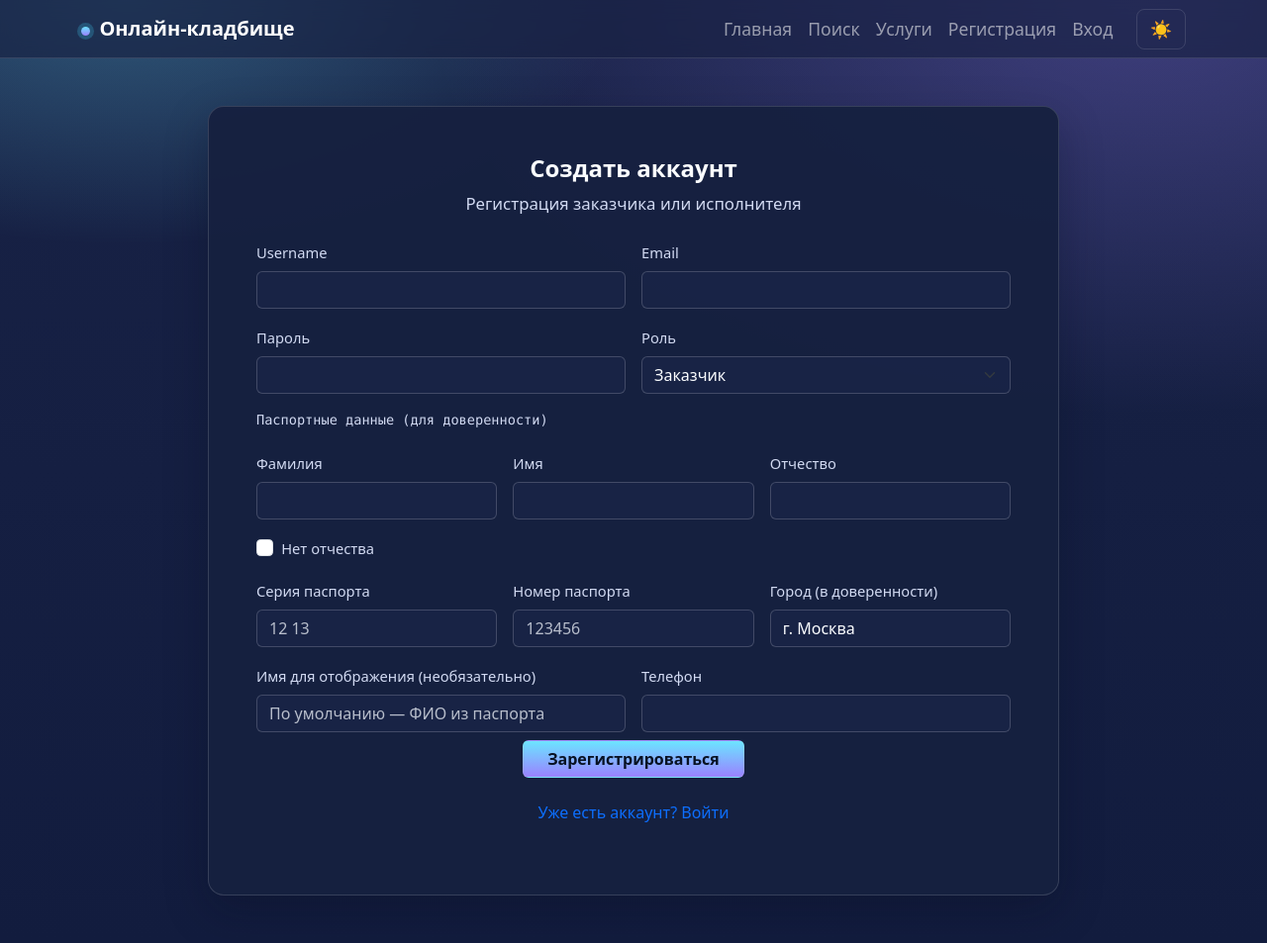
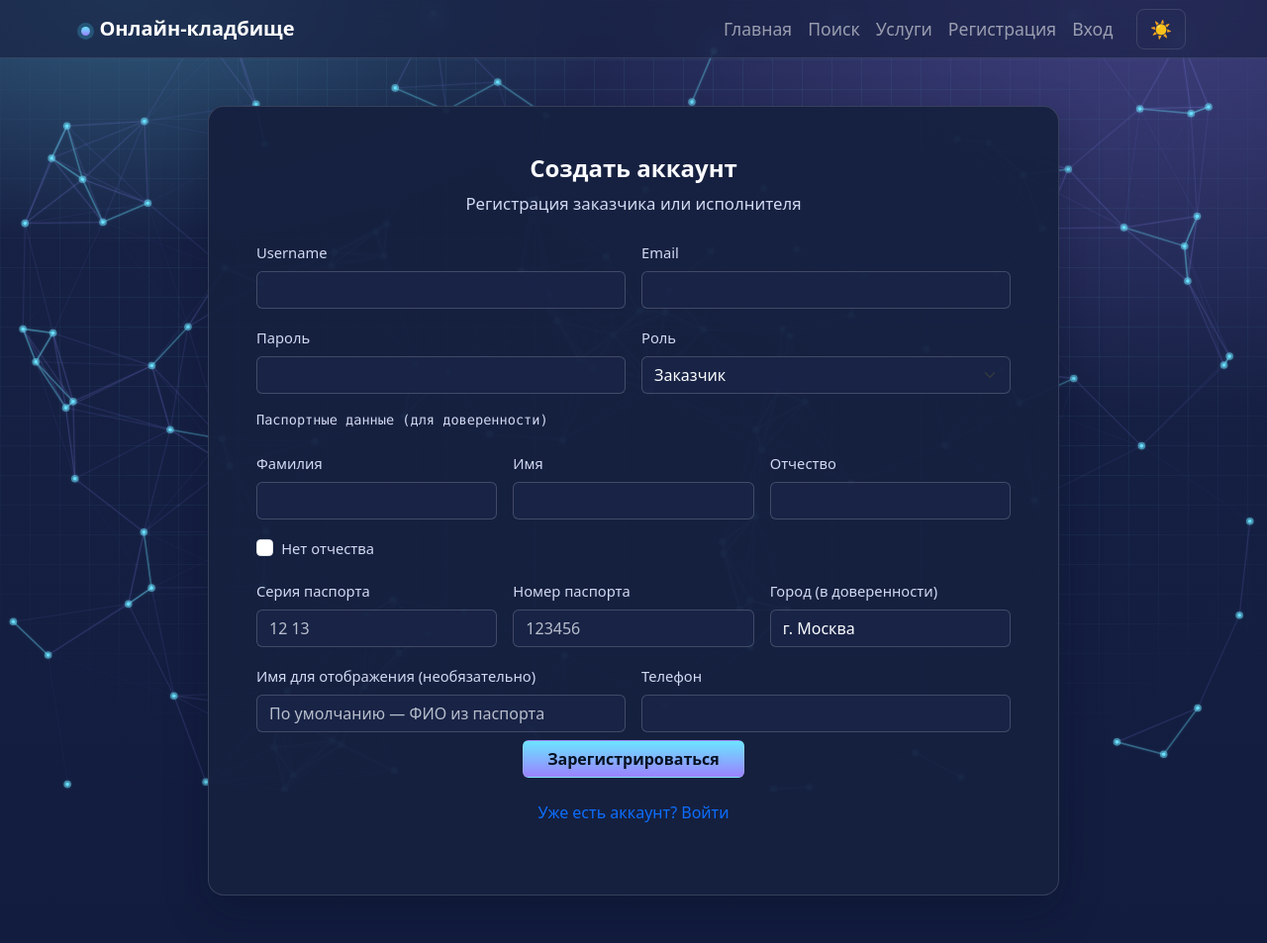
Before and after one commit to yaurnee52/Online-Cemetery-, a Django app: page /register/ in a window 1280 px wide. Shown: the whole page at 99% size. Run offline with Django 5.2, Linux system fonts and the light colour scheme; data that the repository does not hold is empty; parts of the project's set-up code (start-up, migrations or seed data) failed here and were passed over; some libraries are stand-ins or nearby versions.

Commit message:
Integrate particle background layer and tune grid styling
Co-authored-by: Cursor <cursoragent@cursor.com>

```diff
--- a/templates/base.html
+++ b/templates/base.html
@@ -59,6 +59,52 @@
         min-height: 100vh;
         font-size: 1.05rem;
         transition: background-color 0.3s ease, color 0.3s ease;
+        position: relative;
+      }
+
+      /* Фон «летающие палочки» (связанные частицы) */
+      #oc-particles-bg{
+        position: fixed;
+        inset: 0;
+        z-index: 0;
+        pointer-events: none;
+        overflow: hidden;
+      }
+
+      #oc-particles-bg::before{
+        content: "";
+        position: absolute;
+        inset: 0;
+        background-image:
+          linear-gradient(rgba(108, 228, 255, 0.09) 1px, transparent 1px),
+          linear-gradient(90deg, rgba(108, 228, 255, 0.09) 1px, transparent 1px);
+        background-size: 30px 30px;
+        mask-image: radial-gradient(ellipse 92% 82% at 50% 42%, black 25%, transparent 78%);
+      }
+
+      html[data-theme="light"] #oc-particles-bg::before{
+        background-image:
+          linear-gradient(rgba(0, 102, 204, 0.1) 1px, transparent 1px),
+          linear-gradient(90deg, rgba(0, 102, 204, 0.1) 1px, transparent 1px);
+      }
+
+      #oc-particles-canvas{
+        display: block;
+        width: 100%;
+        height: 100%;
+        filter: drop-shadow(0 0 1.5px rgba(108, 228, 255, 0.32));
+      }
+
+      html[data-theme="light"] #oc-particles-canvas{
+        filter: drop-shadow(0 0 1.5px rgba(0, 102, 204, 0.26));
+      }
+
+      body > .navbar,
+      body > main,
+      body > .holiday-toast-stack,
+      body > .modal{
+        position: relative;
+        z-index: 1;
       }
 
       .navbar{
@@ -585,6 +631,10 @@
     </style>
   </head>
   <body>
+    <div id="oc-particles-bg" aria-hidden="true">
+      <canvas id="oc-particles-canvas"></canvas>
+    </div>
+
     <nav class="navbar navbar-expand-lg navbar-dark sticky-top">
       <div class="container">
         <a class="navbar-brand fw-semibold" href="{% url 'index' %}">
@@ -659,6 +709,7 @@
 
     <script src="{% static 'vendor/bootstrap-5.3.3/bootstrap.bundle.min.js' %}"></script>
     <script src="{% static 'vendor/tom-select-2.3.1/tom-select.complete.min.js' %}"></script>
+    <script src="{% static 'js/oc-particles-bg.js' %}" defer></script>
 
     <script>
       // Theme Toggle
@@ -677,6 +728,7 @@
         htmlElement.setAttribute('data-theme', newTheme);
         localStorage.setItem('theme', newTheme);
         updateThemeIcon(newTheme);
+        window.dispatchEvent(new Event('oc-theme-changed'));
       });
 
       function updateThemeIcon(theme) {
```
